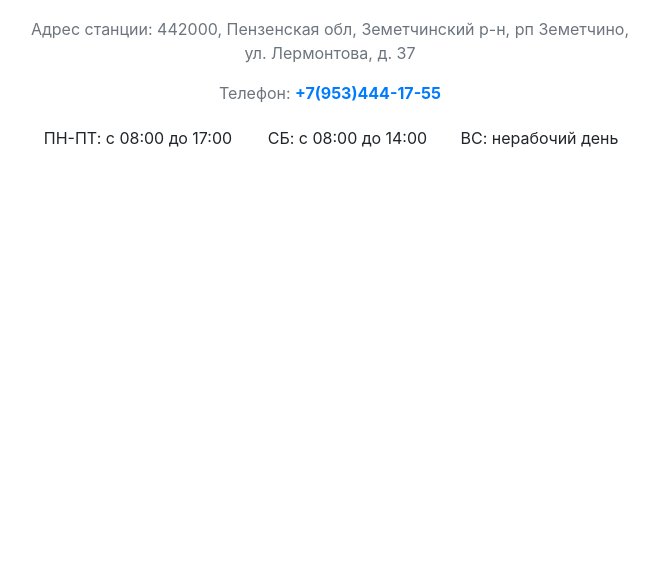
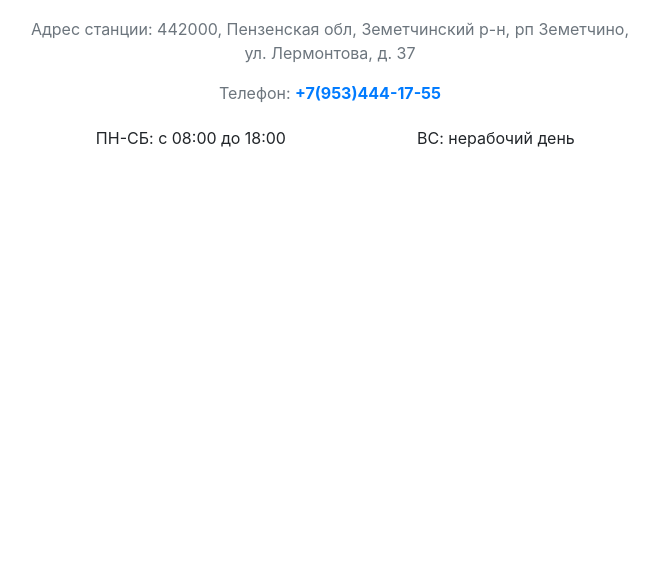
Before and after one commit to to58/to58.github.io, a plain HTML site: page index.html in a window 1280 px wide. Shown: the part 213-800 px from the top of the page, without its empty margins (310-969 px from the left). Drawn offline with nearby package versions, Linux system fonts and the light colour scheme.

Commit message:
update work time

```diff
--- a/index.html
+++ b/index.html
@@ -36,7 +36,7 @@
 		        "latitude": 53.506592,
 		        "longitude": 42.601363
 		      },
-		  "openingHours":["Mo-Fr 08:00-17:00", "Sa 08:00-14:00"],
+		  "openingHours":["Mo-Sa 08:00-18:00"],
 		  "paymentAccepted":"Cash, Credit Card",
 		  "description": "Производим проверку легкового и грузового транспорта на современном оборудовании отечественного и импортного производства.",
 		  "name": "Техосмотр в Земетчино",
@@ -76,8 +76,7 @@
 	      				<table class="table table-borderless table-sm">
 						  <tbody>
 						    <tr>
-						      <td>ПН-ПТ: с 08:00 до 17:00</td>
-						      <td>СБ: с 08:00 до 14:00</td>
+						      <td>ПН-СБ: с 08:00 до 18:00</td>
 						      <td>ВС: нерабочий день</td>
 						    </tr>
 						  </tbody>
```
